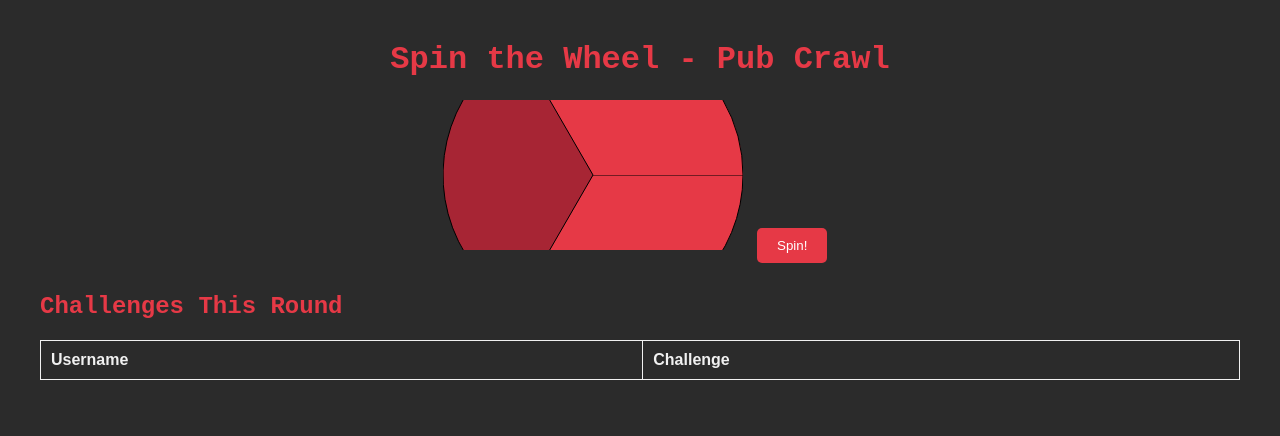
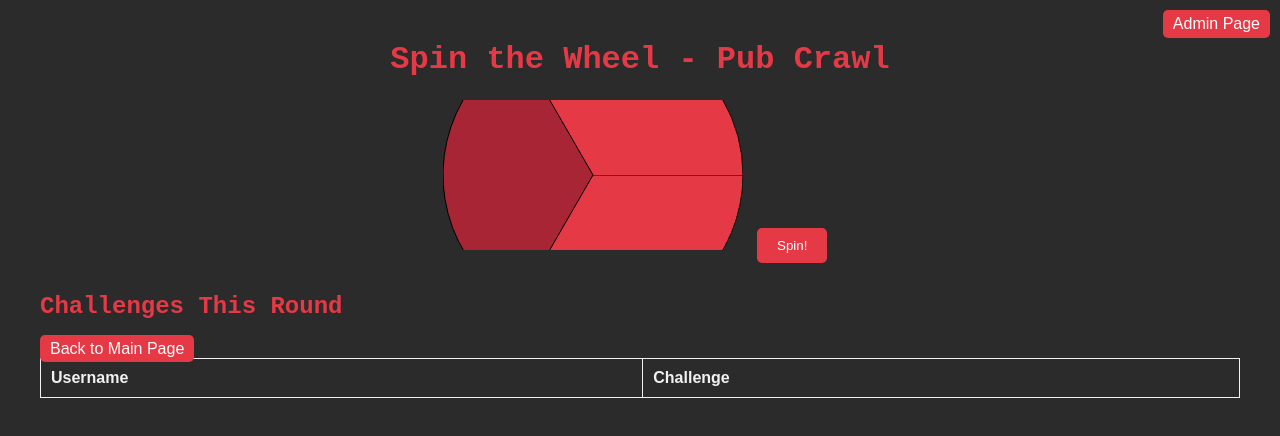
Before and after one commit to frydluka/pub-game, a plain HTML site: page index.html in a window 1280 px wide. Drawn offline with Linux system fonts and the light colour scheme.

Commit message:
Update index.html

```diff
--- a/index.html
+++ b/index.html
@@ -25,6 +25,9 @@
         </thead>
         <tbody id="results-body">
           <!-- Populated dynamically -->
+          <a href="admin.html" id="admin-link" style="position: absolute; top: 10px; right: 10px; color: white; text-decoration: none; background: #e63946; padding: 5px 10px; border-radius: 5px;">Admin Page</a>
+<a href="index.html" style="color: white; text-decoration: none; background: #e63946; padding: 5px 10px; border-radius: 5px;">Back to Main Page</a>
+
         </tbody>
       </table>
     </div>
```
